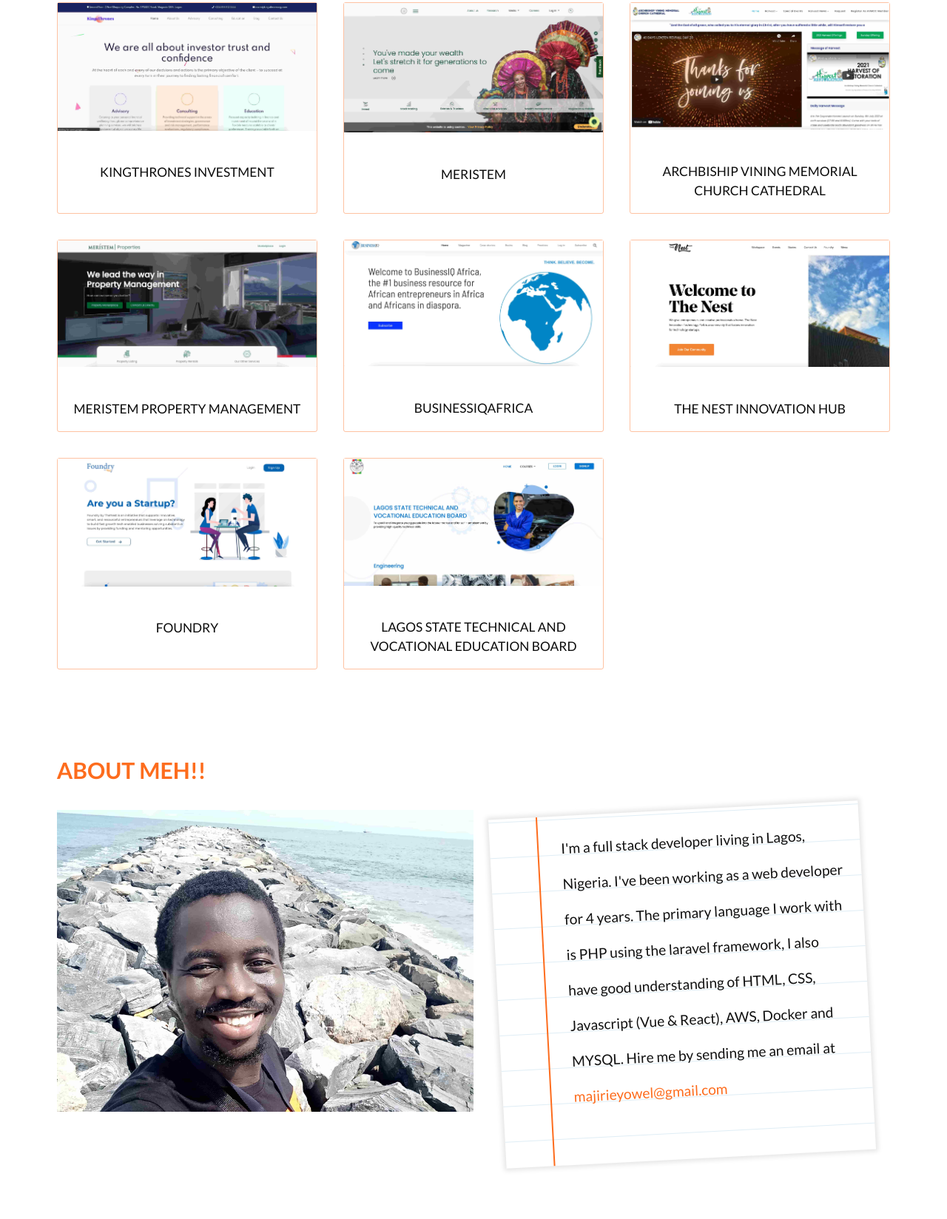
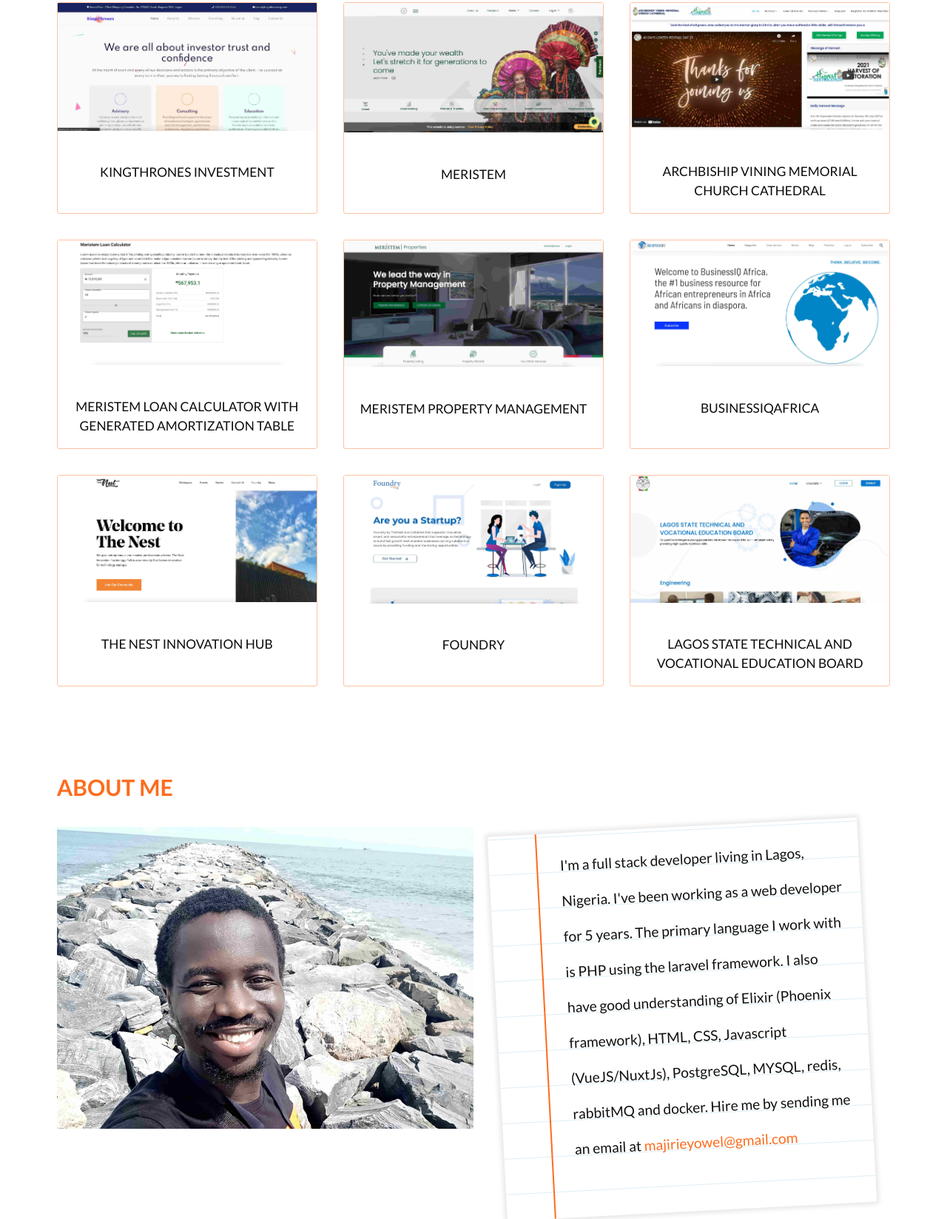
Before and after one commit to majirieyowel/my-website, a plain HTML site: page index.html in a window 1280 px wide. Shown: the part 937-2585 px from the top of the page at 74% size. Drawn offline with nearby package versions, Linux system fonts and the light colour scheme.

Commit message:
Update 2022

```diff
--- a/index.html
+++ b/index.html
@@ -133,20 +133,19 @@
               </div>
             </article>
           </a>
-<!--
-          <a target="_blank" href="https://demobod.netlify.app/">
+          <a target="_blank" href="https://fantastic-fairy-25d5d6.netlify.app/">
             <article>
               <div class="content">
                 <div class="image fit">
-                  <img src="images/projects/bod/image.jpg" alt="" />
+                  <img src="images/projects/meristem/Loan amortization table.jpg" alt="" />
                 </div>
 
                 <p>
-                  BEAUTY ON DEMAND
+                  MERISTEM LOAN CALCULATOR WITH GENERATED AMORTIZATION TABLE
                 </p>
               </div>
             </article>
-          </a> -->
+          </a>
 
           <a target="_blank" href="http://13.80.134.104/">
             <article>
@@ -228,7 +227,7 @@
     <section id="about">
       <div class="inner">
         <header>
-          <h2>About Meh!!</h2>
+          <h2>About Me</h2>
         </header>
         <div class="about-grid">
           <div class="about-grid-item">
@@ -243,8 +242,9 @@
             <div class="notebook">
 
               <p>
-                I'm a full stack developer living in Lagos, Nigeria. I've been working as a web developer for 4 years.
-                The primary language I work with is PHP using the laravel framework, I also have good understanding of HTML, CSS, Javascript (Vue & React), AWS, Docker and MYSQL.
+                I'm a full stack developer living in Lagos, Nigeria. I've been working as a web developer for 5 years.
+                The primary language I work with is PHP using the laravel framework. I also have good
+                understanding of Elixir (Phoenix framework), HTML, CSS, Javascript (VueJS/NuxtJs), PostgreSQL, MYSQL, redis, rabbitMQ and docker.
 
                 Hire me by sending me an email at
                 <a
```
Also changed, not shown: images/projects/meristem/Loan amortization table.jpg (added), 1 other file.
